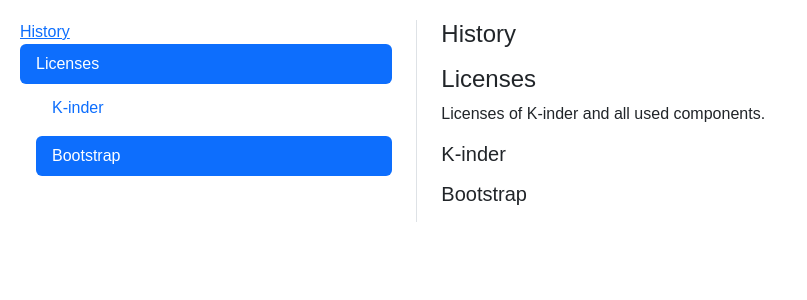
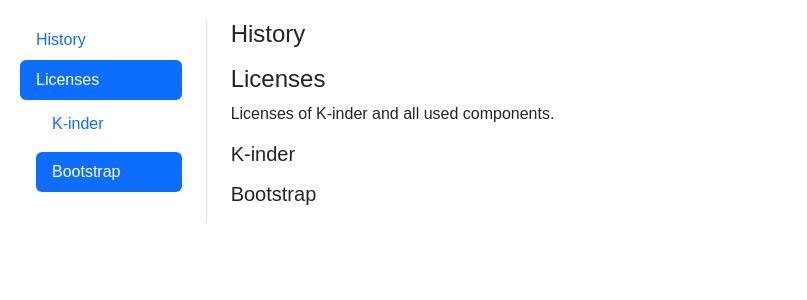
Before and after one commit to FX7/kinder, a Flask app: template web/templates/about.html in a window 1280 px wide. Shown: the top 300 px of the page, without its empty margins (0-807 px from the left). Run offline with Flask 3, Linux system fonts and the light colour scheme; the template is opened without the code that fills it, so the values that code supplies are empty; parts of the project's set-up code (start-up, migrations or seed data) failed here and were passed over; some libraries are stand-ins or nearby versions.

Commit message:
some minor about site fixes

```diff
--- a/web/templates/about.html
+++ b/web/templates/about.html
@@ -3,31 +3,23 @@
 {% block content %}
 
 <div class="row">
-  <div class="col-4">
+  <div class="col-2">
     <nav id="about-content" class="h-100 flex-column align-items-stretch pe-4 border-end">
       <nav class="nav nav-pills flex-column">
-        <a class="nab-link" href="#history">History</a>
+        <a class="nav-link" href="#history">History</a>
         <a class="nav-link" href="#licenses">Licenses</a>
         <nav class="nav nav-pills flex-column">
           <a class="nav-link ms-3 my-1" href="#kinder">K-inder</a>
           <a class="nav-link ms-3 my-1" href="#bootstrap">Bootstrap</a>
         </nav>
-        <!--
-        <a class="nav-link" href="#item-2">Item 2</a>
-        <a class="nav-link" href="#item-3">Item 3</a>
-        <nav class="nav nav-pills flex-column">
-          <a class="nav-link ms-3 my-1" href="#item-3-1">Item 3-1</a>
-          <a class="nav-link ms-3 my-1" href="#item-3-2">Item 3-2</a>
-        </nav>
-        -->
       </nav>
     </nav>
   </div>
 
-  <div class="col-8">
-    <div data-bs-spy="scroll" data-bs-target="#about-content" data-bs-smooth-scroll="true" tabindex="0">
+  <div class="col-10">
+    <div data-bs-spy="scroll" data-bs-target="#about-content" data-bs-smooth-scroll="true" class="scrollspy-example-2" tabindex="0">
       <div id="history">
-        <h4>History</h5>
+        <h4>History</h4>
         <p>{{ history | safe }}</p>
       </div>
       <div id="licenses">
```
